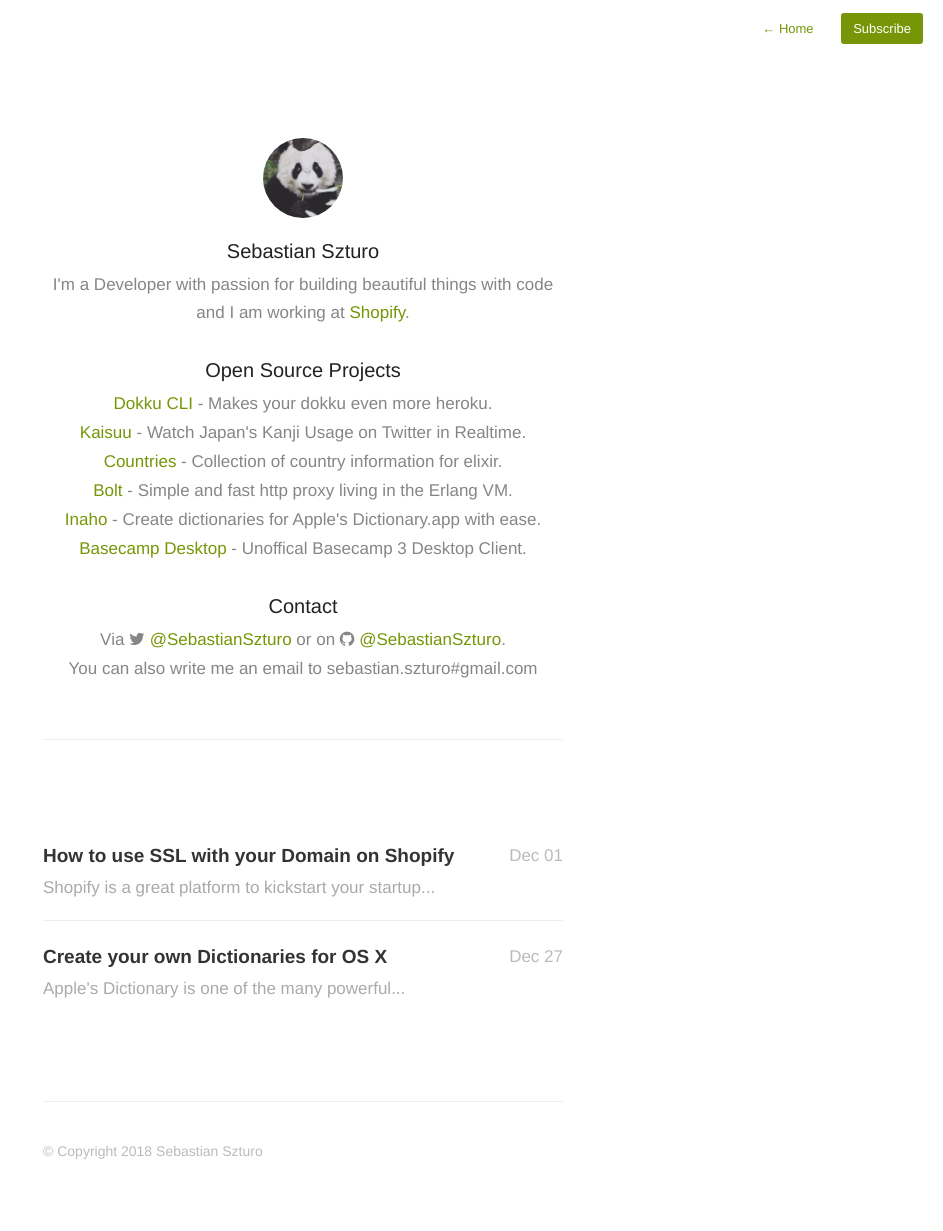
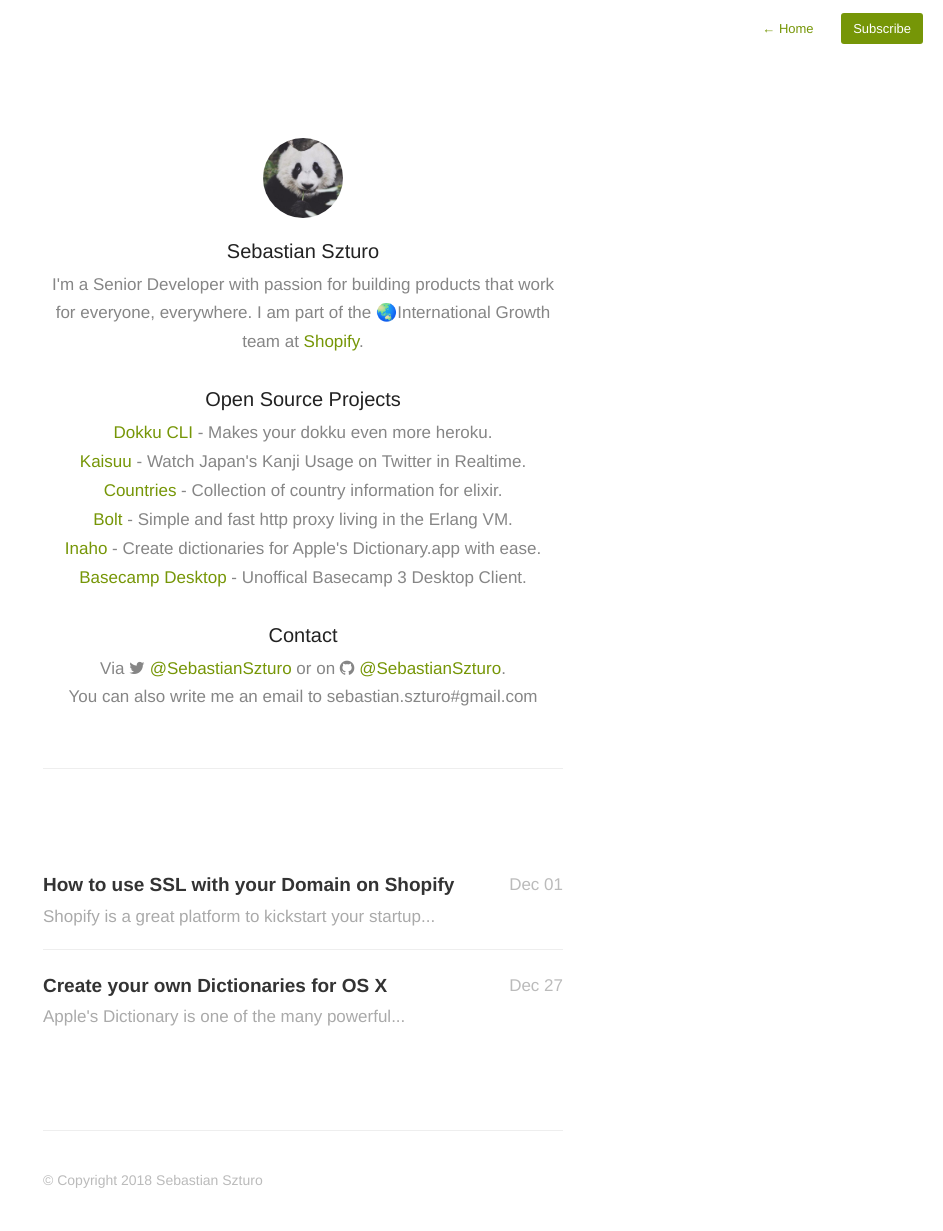
Before and after one commit to SebastianSzturo/sebastianszturo.github.com, a Jekyll site: the page built from index.html, in a window 1280 px wide. Shown: the whole page, without its empty margins (337-1280 px from the left). Built offline with Jekyll 4.4.1, drawn with Linux system fonts in a browser that asks for light colours; nearby versions of some CDN libraries; the list of posts is cut into pages by our own code; before the commit the page ends 1202 px from its top, so only the background shows below that.

Commit message:
Update profile.html

```diff
--- a/_includes/profile.html
+++ b/_includes/profile.html
@@ -6,7 +6,7 @@
             </a>
             <h1>{{ site.author }}</h1>
             <h2>
-              I'm a Developer with passion for building beautiful things with code and I am working at <a href="https://www.shopify.com" target="_blank">Shopify</a>.
+              I'm a Senior Developer with passion for building products that work for everyone, everywhere. I am part of the 🌏International Growth team at <a href="https://www.shopify.com" target="_blank">Shopify</a>.
             </h2><br><br>
 
             <h1>Open Source Projects</h1>
```
